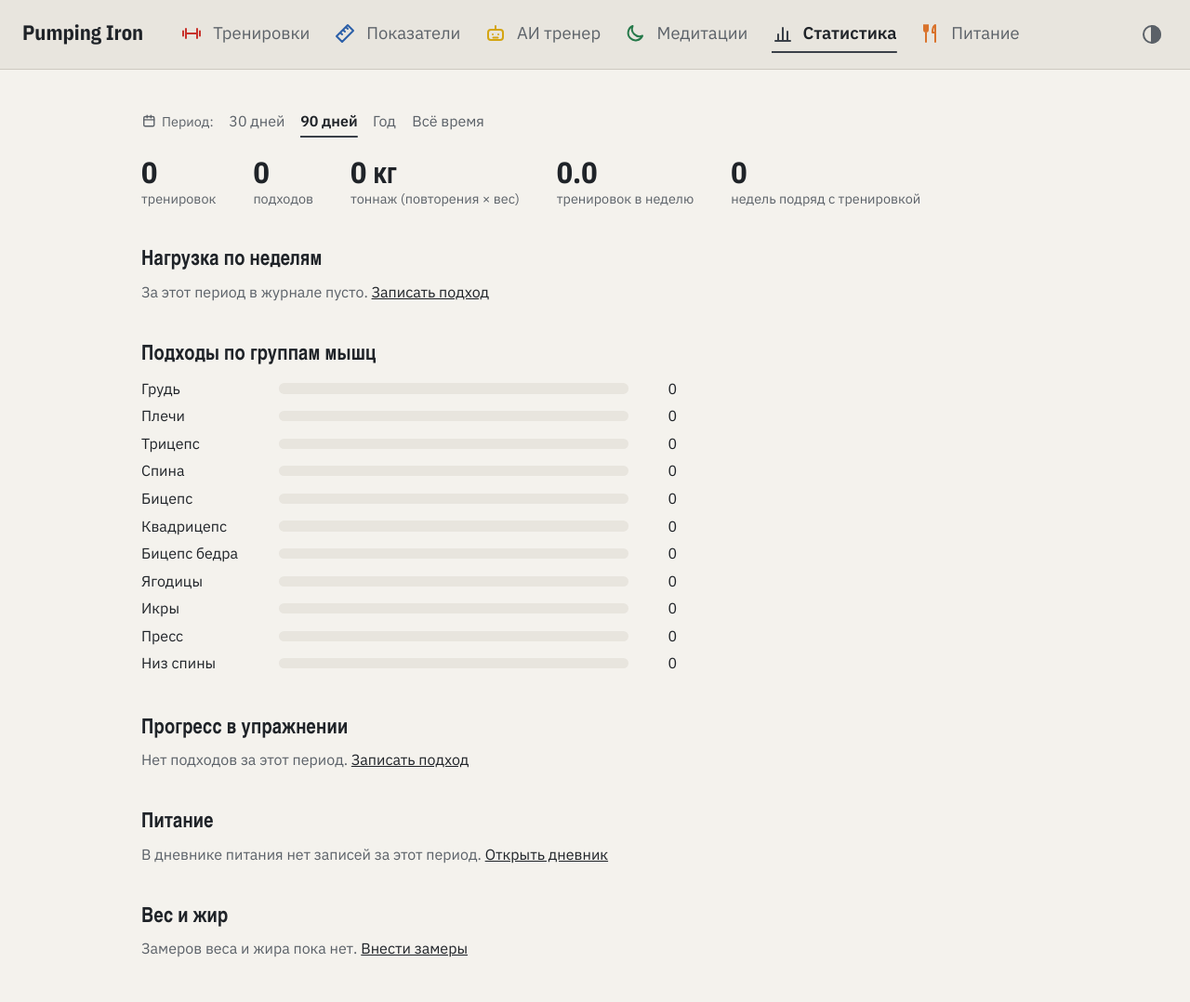
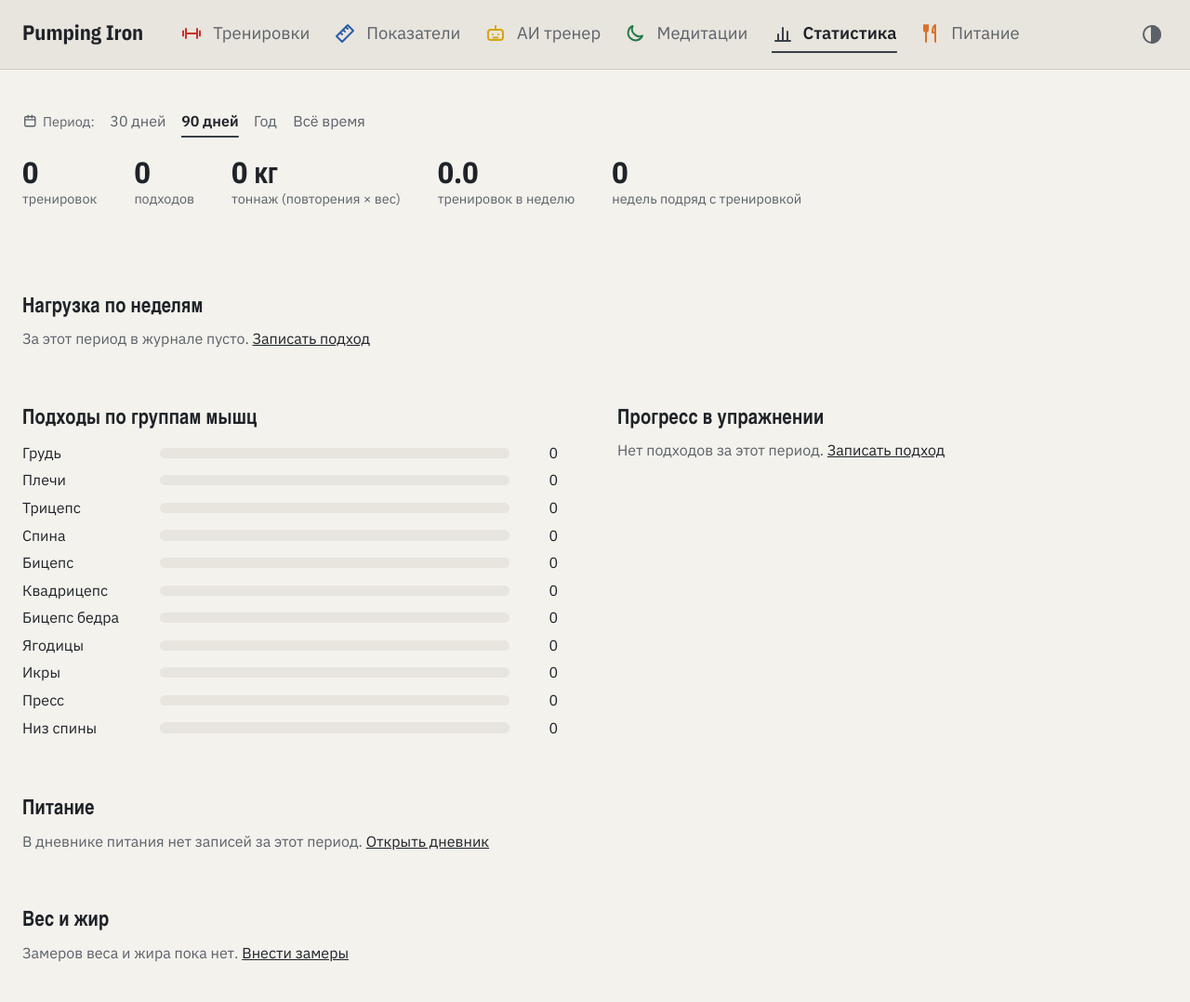
Before and after one commit to BorodaPetra/Pumping_Iron, a FastAPI app: page /stats in a window 1280 px wide. Shown: the whole page at 93% size. Before the commit the page ends 1030 px from the top, so only its background shows below. Run offline with FastAPI, Linux system fonts and the light colour scheme; data comes from the database, SQL or seed files in the repository; data that the repository does not hold is empty.

Commit message:
Statistics page: two columns on wide screens, personal records beside muscle sets

```diff
--- a/src/pumping_iron/static/style.css
+++ b/src/pumping_iron/static/style.css
@@ -546,6 +546,14 @@ main.plate-blue { max-width: 80rem; }
 .stat figcaption { margin-bottom: 0.25rem; color: var(--muted); font-size: 0.9rem; }
 .stat-pair { display: grid; grid-template-columns: repeat(auto-fit, minmax(18rem, 1fr)); gap: 1rem 2rem; }
 .stat-empty { margin: 0; }
+
+/* Statistics: two columns on wide screens (sections flow left to right; `.wide` ones take the full row).
+   The white plate belongs to this page only, so it gets the same wide main as the body pages. */
+main.plate-white { max-width: 80rem; }
+@media (min-width: 70rem) {
+  .stat-grid { display: grid; grid-template-columns: repeat(2, minmax(0, 1fr)); gap: 0 3rem; align-items: start; }
+  .stat-grid .wide { grid-column: 1 / -1; }
+}
 .stat-empty a { color: var(--chalk); }
 
 .chart { display: block; width: 100%; max-width: 36rem; height: auto; }
--- a/src/pumping_iron/templates/stats.html
+++ b/src/pumping_iron/templates/stats.html
@@ -27,7 +27,9 @@
   <div class="stat-tile"><span class="stat-num">{{ tiles.streak }}</span><span class="muted">недель подряд с тренировкой</span></div>
 </div>
 
-<section class="stat">
+{# Two columns on a wide screen; `wide` sections span both. Muscle sets and records sit side by side. #}
+<div class="stat-grid">
+<section class="stat wide">
   <h2>Нагрузка по неделям</h2>
   {% if charts.days %}
     <div class="stat-pair">
@@ -107,7 +111,7 @@
   {% endif %}
 </section>
 
-<section class="stat">
+<section class="stat wide">
   <h2>Вес и жир</h2>
   {% if body.weight or body.fat %}
     <div class="stat-pair">
```
Also changed, not shown: other parts of src/pumping_iron/templates/stats.html (+17 -14 lines).
